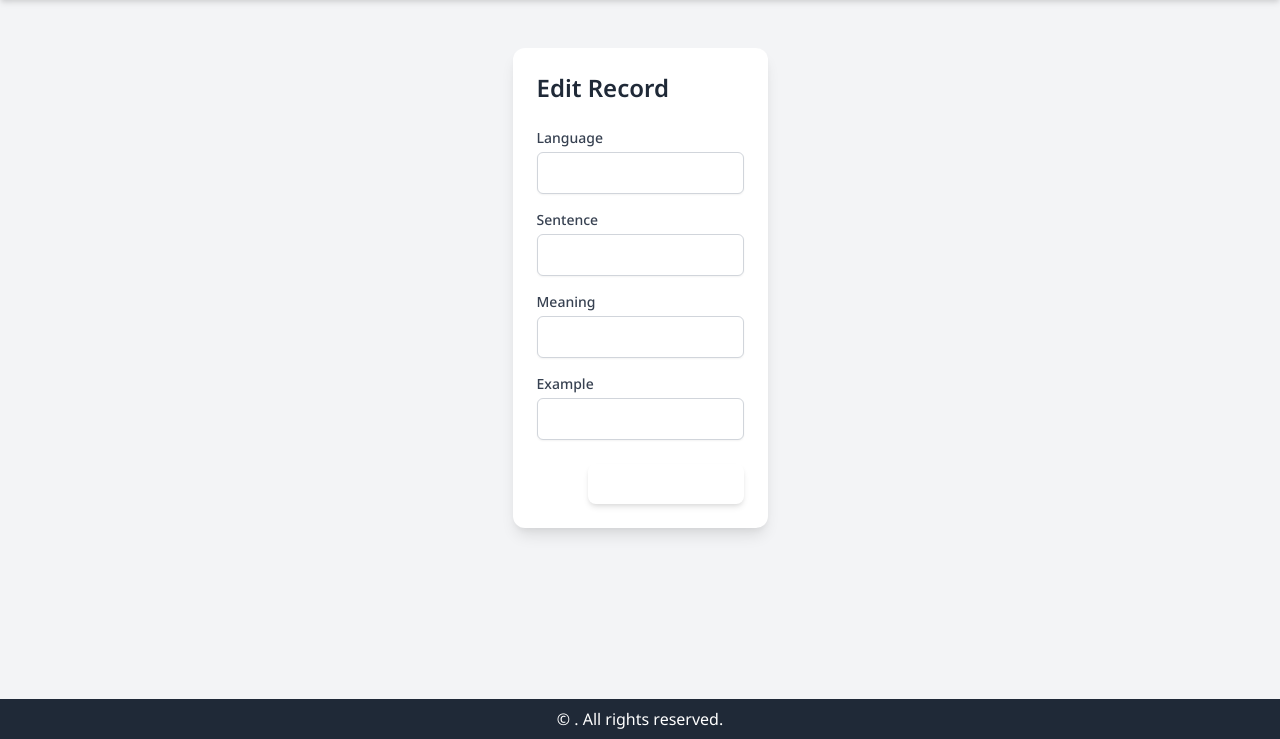
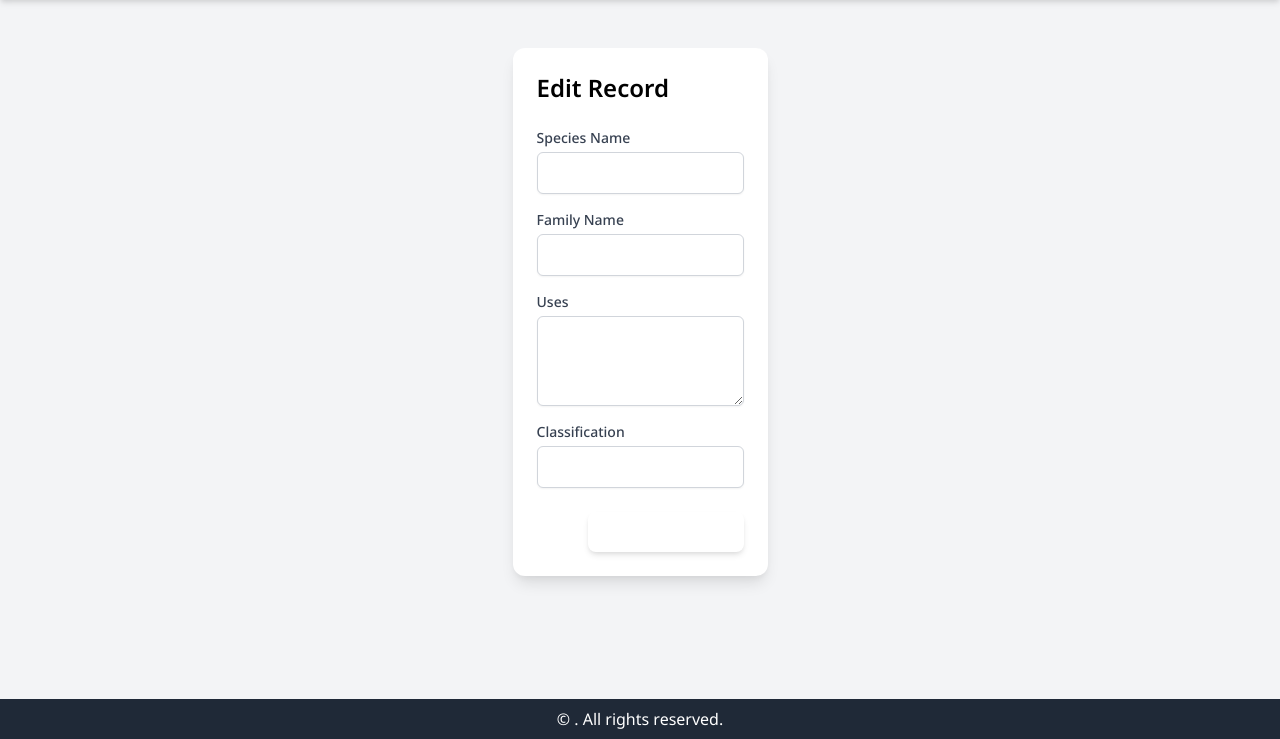
Before and after one commit to willi-felix/flora, a Flask app: template templates/edit_record.html in a window 1280 px wide. Shown: the part 61-800 px from the top of the page. Run offline with Flask 3, Linux system fonts and the light colour scheme; the template is opened without the code that fills it, so the values that code supplies are empty.

Commit message:
Update edit_record.html

```diff
--- a/templates/edit_record.html
+++ b/templates/edit_record.html
@@ -1,38 +1,36 @@
-<!-- edit_record.html -->
 {% extends 'base.html' %}
 
 {% block content %}
 <div class="max-w-3xl mx-auto p-6 bg-white rounded-xl shadow-lg mt-8">
-    <h2 class="text-2xl font-semibold text-gray-800 mb-6">Edit Record</h2>
+    <h2 class="text-2xl font-semibold text-[#2E7D32] mb-6">Edit Record</h2>
 
     <form method="POST">
         <div class="mb-4">
-            <label for="lang" class="block text-sm font-medium text-gray-700">Language</label>
-            <input type="text" name="lang" id="lang" value="{{ record.lang }}"
-                   class="mt-1 block w-full px-3 py-2 border border-gray-300 rounded-md shadow-sm focus:outline-none focus:ring-2 focus:ring-teal-500 focus:border-teal-500" required>
+            <label for="species_name" class="block text-sm font-medium text-gray-700">Species Name</label>
+            <input type="text" name="species_name" id="species_name" value="{{ record.species_name }}"
+                   class="mt-1 block w-full px-3 py-2 border border-gray-300 rounded-md shadow-sm focus:outline-none focus:ring-2 focus:ring-[#2E7D32]" required>
         </div>
 
         <div class="mb-4">
-            <label for="sentence" class="block text-sm font-medium text-gray-700">Sentence</label>
-            <input type="text" name="sentence" id="sentence" value="{{ record.sentence }}"
-                   class="mt-1 block w-full px-3 py-2 border border-gray-300 rounded-md shadow-sm focus:outline-none focus:ring-2 focus:ring-teal-500 focus:border-teal-500" required>
+            <label for="family_name" class="block text-sm font-medium text-gray-700">Family Name</label>
+            <input type="text" name="family_name" id="family_name" value="{{ record.family_name }}"
+                   class="mt-1 block w-full px-3 py-2 border border-gray-300 rounded-md shadow-sm focus:outline-none focus:ring-2 focus:ring-[#2E7D32]" required>
         </div>
 
         <div class="mb-4">
-            <label for="mean" class="block text-sm font-medium text-gray-700">Meaning</label>
-            <input type="text" name="mean" id="mean" value="{{ record.mean }}"
-                   class="mt-1 block w-full px-3 py-2 border border-gray-300 rounded-md shadow-sm focus:outline-none focus:ring-2 focus:ring-teal-500 focus:border-teal-500" required>
+            <label for="uses" class="block text-sm font-medium text-gray-700">Uses</label>
+            <textarea name="uses" id="uses" rows="3" class="mt-1 block w-full px-3 py-2 border border-gray-300 rounded-md shadow-sm focus:outline-none focus:ring-2 focus:ring-[#2E7D32]" required>{{ record.uses }}</textarea>
         </div>
 
         <div class="mb-4">
-            <label for="example" class="block text-sm font-medium text-gray-700">Example</label>
-            <input type="text" name="example" id="example" value="{{ record.example }}"
-                   class="mt-1 block w-full px-3 py-2 border border-gray-300 rounded-md shadow-sm focus:outline-none focus:ring-2 focus:ring-teal-500 focus:border-teal-500" required>
+            <label for="classification" class="block text-sm font-medium text-gray-700">Classification</label>
+            <input type="text" name="classification" id="classification" value="{{ record.classification }}"
+                   class="mt-1 block w-full px-3 py-2 border border-gray-300 rounded-md shadow-sm focus:outline-none focus:ring-2 focus:ring-[#2E7D32]" required>
         </div>
 
         <div class="mt-6 flex justify-end">
             <button type="submit"
-                    class="px-6 py-2 bg-teal-500 text-white font-semibold rounded-lg shadow-md hover:bg-teal-600 focus:outline-none focus:ring-2 focus:ring-teal-500 focus:ring-opacity-50 text-black">
+                    class="px-6 py-2 bg-[#2E7D32] text-white font-semibold rounded-lg shadow-md hover:bg-[#388E3C] focus:outline-none focus:ring-2 focus:ring-[#2E7D32] focus:ring-opacity-50 text-black">
                 Save Changes
             </button>
         </div>
```
